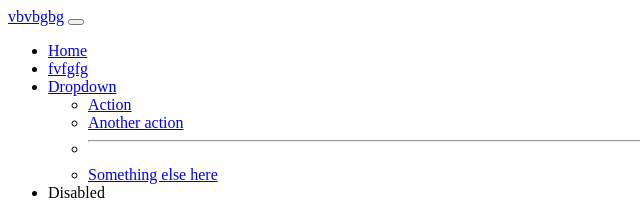
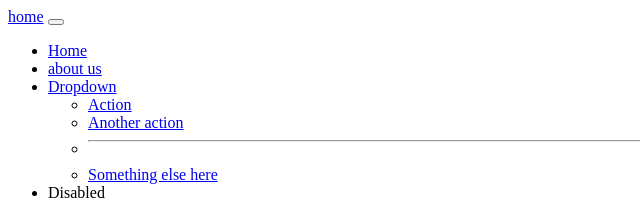
Before and after one commit to Rajjit01/demorepo, a plain HTML site: page index.html in a window 1280 px wide. Shown: the top 215 px of the page, 0-640 px from the left. Drawn offline with Linux system fonts and the light colour scheme.

Commit message:
fixed the stracture

```diff
--- a/index.html
+++ b/index.html
@@ -9,7 +9,7 @@
 <body>
     <nav class="navbar navbar-expand-lg bg-body-tertiary">
   <div class="container-fluid">
-    <a class="navbar-brand" href="#">vbvbgbg</a>
+    <a class="navbar-brand" href="#">home</a>
     <button class="navbar-toggler" type="button" data-bs-toggle="collapse" data-bs-target="#navbarSupportedContent" aria-controls="navbarSupportedContent" aria-expanded="false" aria-label="Toggle navigation">
       <span class="navbar-toggler-icon"></span>
     </button>
@@ -19,7 +19,7 @@
           <a class="nav-link active" aria-current="page" href="#">Home</a>
         </li>
         <li class="nav-item">
-          <a class="nav-link" href="#">fvfgfg</a>
+          <a class="nav-link" href="#">about us</a>
         </li>
         <li class="nav-item dropdown">
           <a class="nav-link dropdown-toggle" href="#" role="button" data-bs-toggle="dropdown" aria-expanded="false">
```
